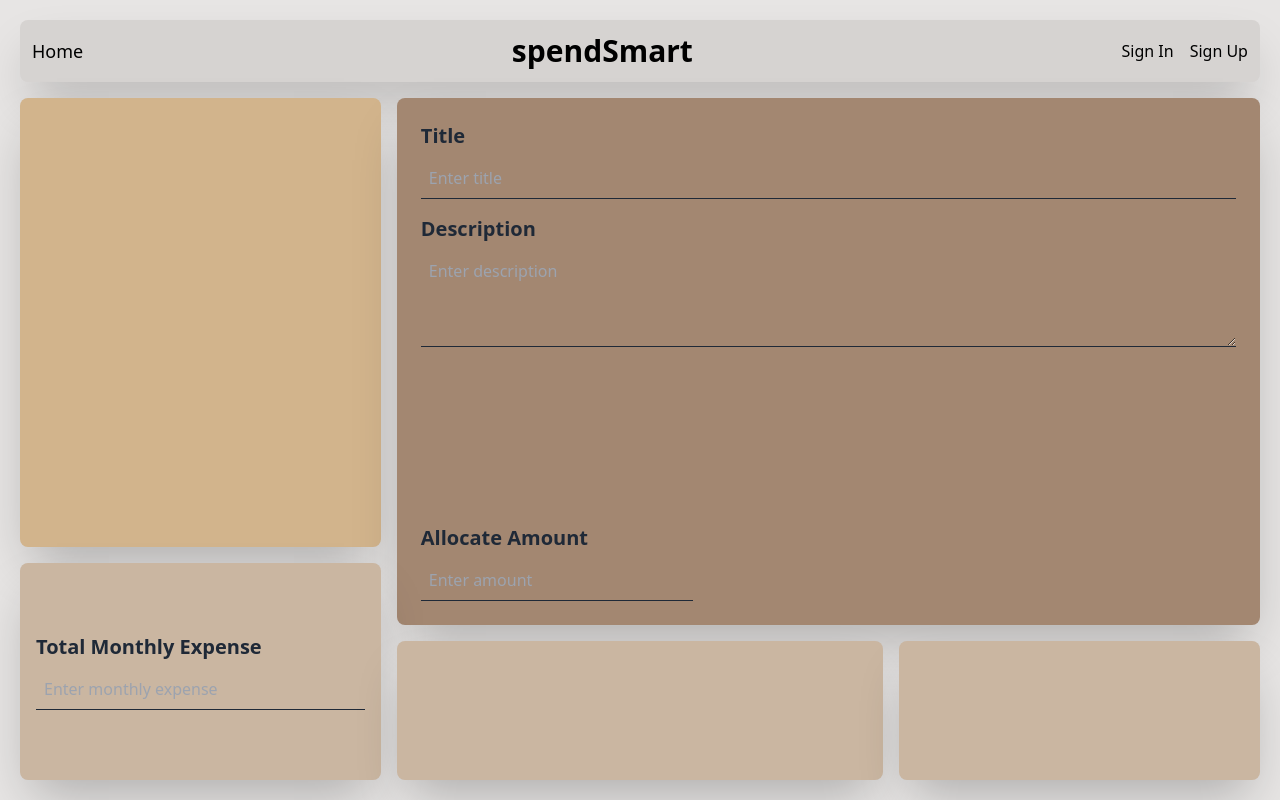
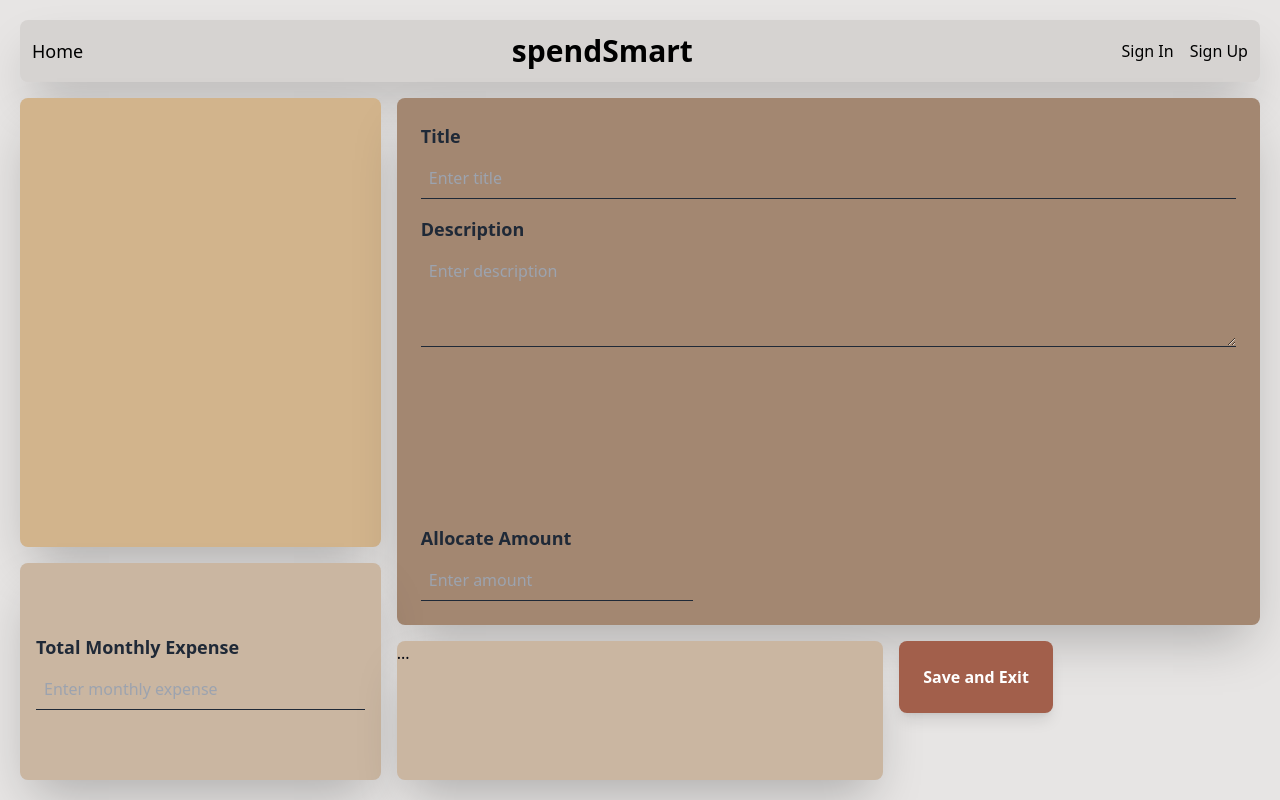
Before and after one commit to not-meet/SpendSmart, a Next.js app in the folder app/: page /expenses in a window 1280 px wide. Built offline with nearby package versions, Linux system fonts and the light colour scheme.

Commit message:
added buttons etc same page

```diff
--- a/app/pages/expenses.tsx
+++ b/app/pages/expenses.tsx
@@ -22,7 +22,7 @@ const Expenses = () => {
         <div className="col-span-7 row-span-7 bg-[#a38771] rounded-lg p-6 flex shadow-2xl flex-col justify-between">
           {/* Form Inputs */}
           <div>
-            <label className="block text-xl text-gray-800 font-bold mb-2">
+            <label className="block text-lg text-gray-800 font-bold mb-2">
               Title
             </label>
             <input
@@ -30,7 +30,7 @@ const Expenses = () => {
               placeholder="Enter title"
               className="w-full p-2 mb-4 border-b border-gray-800 focus:outline-none bg-transparent"
             />
-            <label className="block text-xl text-gray-800 font-bold mb-2">
+            <label className="block text-lg text-gray-800 font-bold mb-2">
               Description
             </label>
             <textarea
@@ -41,7 +41,7 @@ const Expenses = () => {
 
           {/* Amount Input (Bottom Left) */}
           <div className="flex flex-col">
-            <label className="text-xl text-gray-800 font-bold mb-2">
+            <label className="text-lg text-gray-800 font-bold mb-2">
               Allocate Amount
             </label>
             <input
@@ -54,7 +54,7 @@ const Expenses = () => {
 
         {/* Total Monthly Expense Input */}
         <div className="col-span-3 row-span-3 bg-[#cab6a1] rounded-lg shadow-2xl p-4 flex flex-col justify-center">
-          <label className="block text-xl text-gray-800 font-bold mb-2">
+          <label className="block text-lg text-gray-800 font-bold mb-2">
             Total Monthly Expense
           </label>
           <input
@@ -63,9 +63,15 @@ const Expenses = () => {
             className="w-full p-2 border-b border-gray-800 focus:outline-none bg-transparent"
           />
         </div>
+        <div className="col-span-4 row-span-2 bg-[#cab6a1] rounded-lg shadow-2xl">...</div>
 
-        <div className="col-span-4 row-span-2 bg-[#cab6a1] rounded-lg shadow-2xl"></div>
-        <div className="col-span-3 row-span-2 bg-[#cab6a1] rounded-lg shadow-2xl"></div>
+        {/* Save and Exit Button */}
+        <div className="col-span-3 row-span-2 flex justify-start items-start">
+          <button className="bg-[#a25f4b] text-white font-bold py-6 px-6 rounded-lg transform transition duration-300 hover:scale-105 hover:bg-[#8f4e3b] shadow-lg">
+            Save and Exit
+          </button>
+        </div>
+
       </div>
     </div>
   );
```
